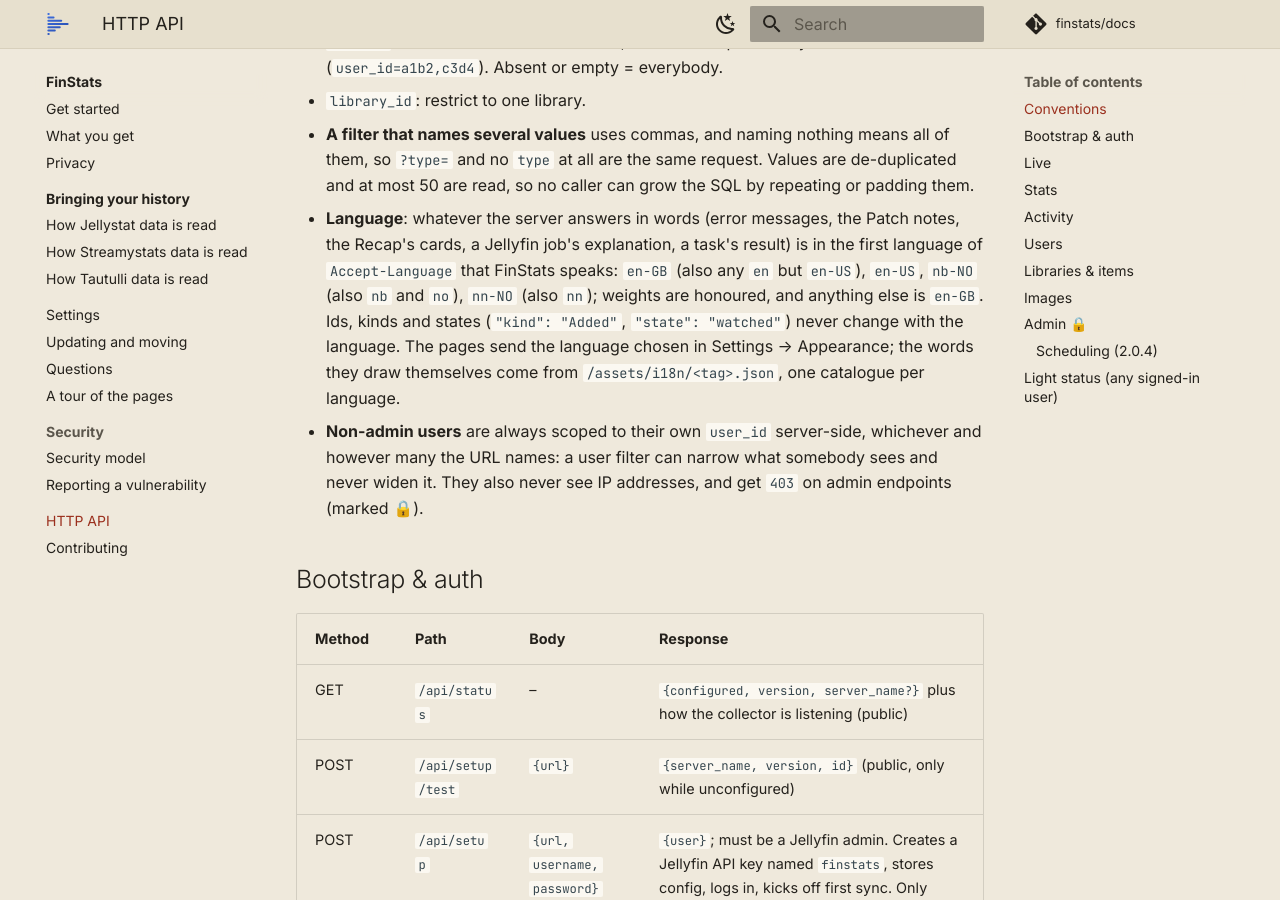
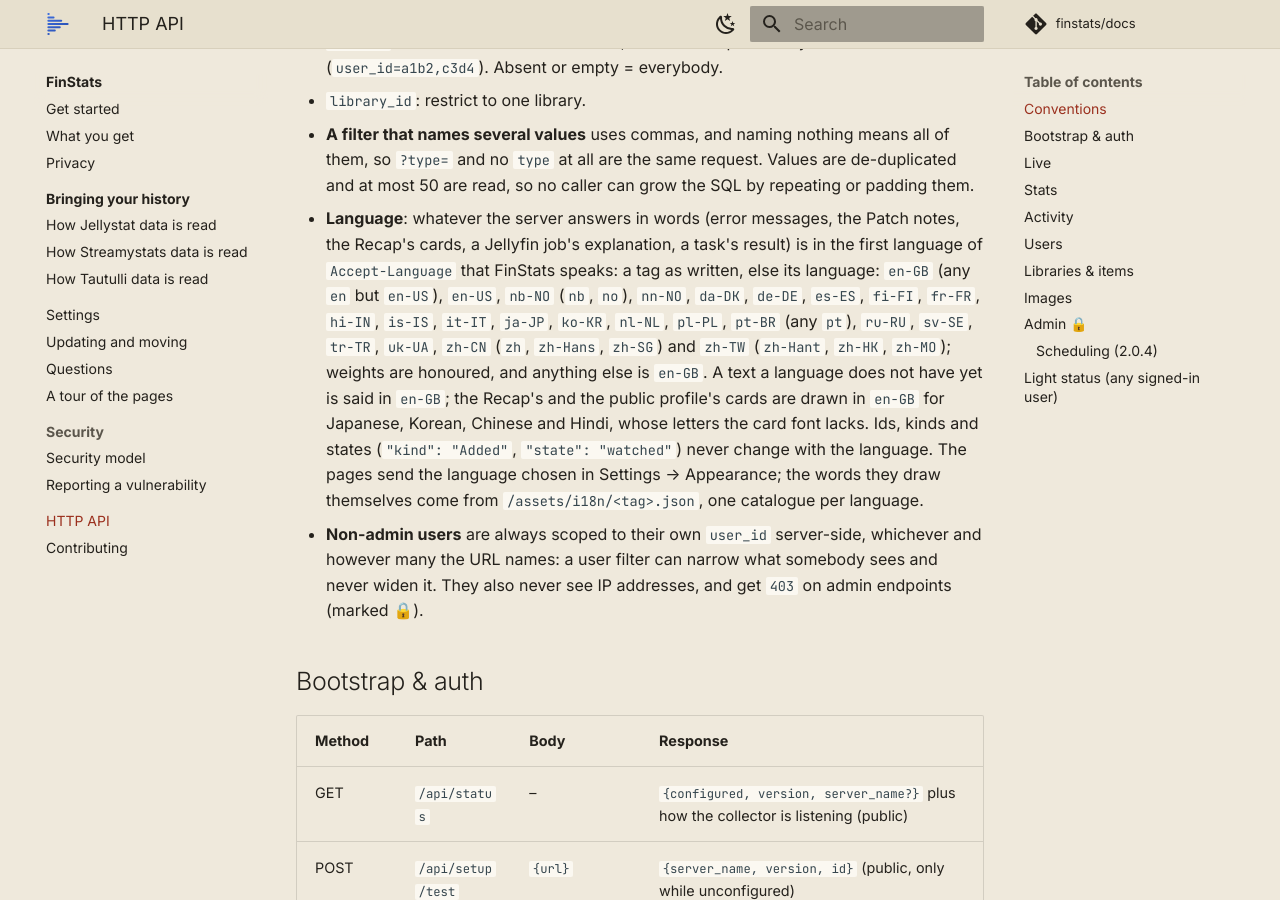
Before and after one commit to finstats/docs, an MkDocs documentation site: the page built from docs/finstats/api.md, in a window 1280 px wide and 900 px high, scrolled down 698 px. Built offline with MkDocs 1.6.1 and Material for MkDocs 9.7.7, drawn with Linux system fonts in a browser that asks for light colours; comment, search, counter and statistics services are not loaded.

Commit message:
docs(finstats): 23 languages, and which are checked
The language list and how the server matches a browser's tag, that the maintainer checks English and Norwegian and nobody here the other nineteen, that a missing text is shown in English, and that cards are drawn in English for Japanese, Korean, Chinese and Hindi.

```diff
--- a/docs/finstats/api.md
+++ b/docs/finstats/api.md
@@ -25,8 +25,11 @@ permissions; a request carrying both is judged on the header alone.
   are read, so no caller can grow the SQL by repeating or padding them.
 - **Language**: whatever the server answers in words (error messages, the Patch notes, the Recap's cards, a
   Jellyfin job's explanation, a task's result) is in the first language of `Accept-Language` that FinStats speaks:
-  `en-GB` (also any `en` but `en-US`), `en-US`, `nb-NO` (also `nb` and `no`), `nn-NO` (also `nn`); weights are
-  honoured, and anything else is `en-GB`. Ids, kinds and states (`"kind": "Added"`, `"state": "watched"`) never change
+  a tag as written, else its language: `en-GB` (any `en` but `en-US`), `en-US`, `nb-NO` (`nb`, `no`), `nn-NO`, `da-DK`,
+  `de-DE`, `es-ES`, `fi-FI`, `fr-FR`, `hi-IN`, `is-IS`, `it-IT`, `ja-JP`, `ko-KR`, `nl-NL`, `pl-PL`, `pt-BR` (any `pt`),
+  `ru-RU`, `sv-SE`, `tr-TR`, `uk-UA`, `zh-CN` (`zh`, `zh-Hans`, `zh-SG`) and `zh-TW` (`zh-Hant`, `zh-HK`, `zh-MO`); weights
+  are honoured, and anything else is `en-GB`. A text a language does not have yet is said in `en-GB`; the Recap's and
+  the public profile's cards are drawn in `en-GB` for Japanese, Korean, Chinese and Hindi, whose letters the card font lacks. Ids, kinds and states (`"kind": "Added"`, `"state": "watched"`) never change
   with the language. The pages send the language chosen in Settings → Appearance; the words they draw themselves come from
   `/assets/i18n/<tag>.json`, one catalogue per language.
 - **Non-admin users** are always scoped to their own `user_id` server-side, whichever and however
```
Also changed, not shown: docs/finstats/features.md (+4 -3 lines), docs/finstats/settings.md (+1 -1 lines).
